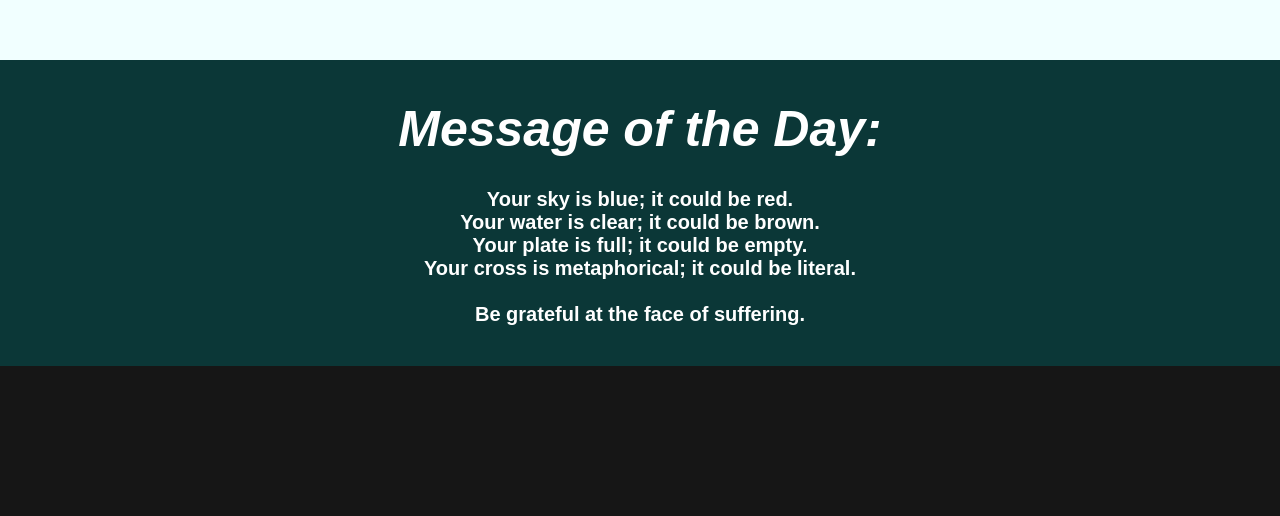
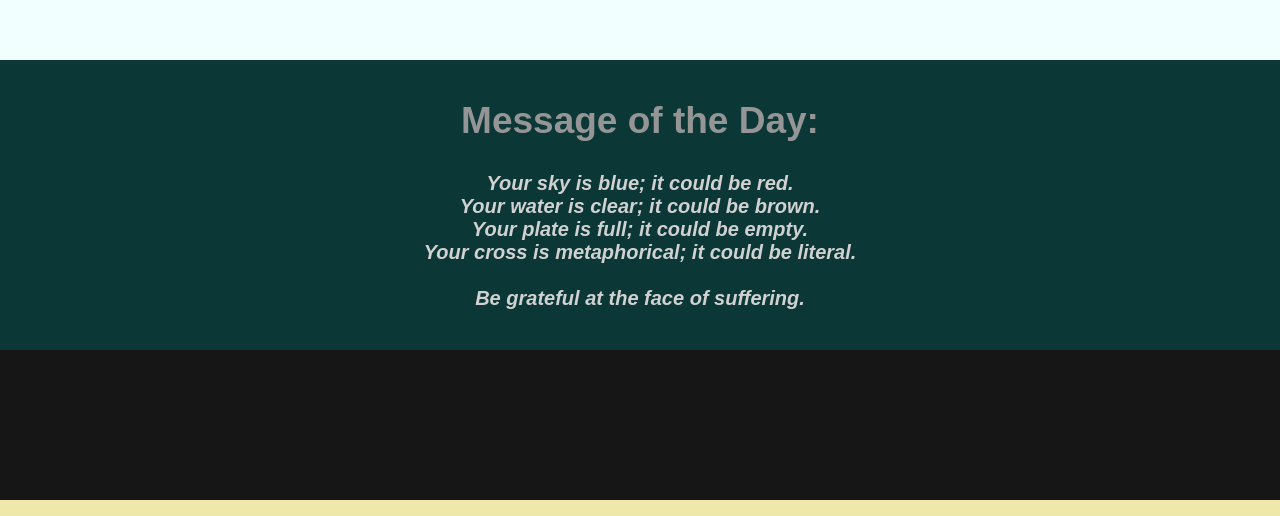
Before and after one commit to coolhuip/codgeSoftware-beta, a plain HTML site: page website/index.html in a window 1280 px wide. Shown: the part 678-1194 px from the top of the page. Drawn offline with Linux system fonts and the light colour scheme.

Commit message:
Make changes to be proud of

```diff
--- a/website/style.css
+++ b/website/style.css
@@ -14,7 +14,7 @@ Main Grid
 
     display: grid;
     grid-template-columns: 1fr;
-    grid-template-rows: 200px auto 500px 1fr 150px;
+    grid-template-rows: 200px auto 500px auto 150px;
     grid-template-areas:
       "header"
       "nav"
@@ -92,7 +92,7 @@ Grid: footer-1
     grid-area: footer-1;
     background-color: rgb(11, 55, 55);
 
-    color: white;
+    color: rgb(149, 149, 149);
     text-align: center;
 }
 
@@ -104,14 +104,15 @@ Grid: footer-1
     margin: 0;
     padding: 20px 20px 10px 20px;
 
-    font-style: oblique;
-    font-size: 50px;
+    font-size: 37px;
 }
 
 .container-motd h5 {
     margin: 0;
     padding: 20px;
 
+    color: rgb(209, 209, 209);
+    font-style: oblique;
     font-size: 20px;
 }
 
```
Also changed, not shown: website/index.html (+3 -1 lines).
